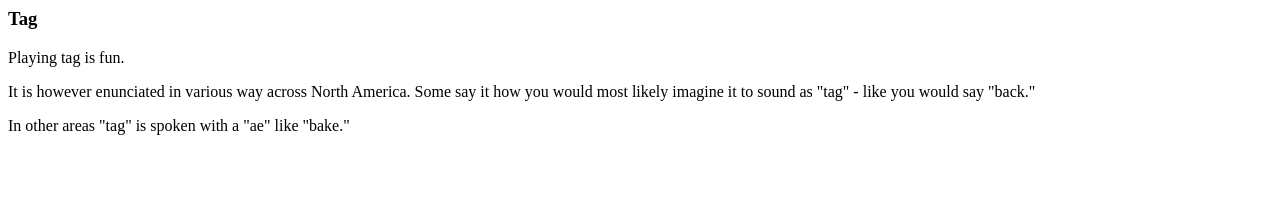
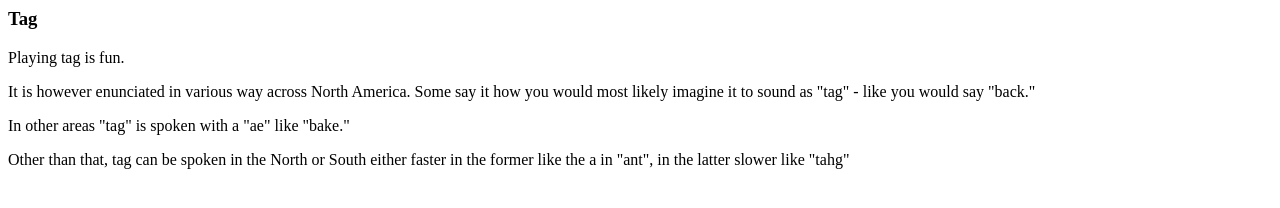
Before and after one commit to Jack-alt8/dumy9, a plain HTML site: page index.html in a window 1280 px wide. Drawn offline with Linux system fonts and the light colour scheme.

Commit message:
last word

```diff
--- a/index.html
+++ b/index.html
@@ -4,5 +4,6 @@
         <p>Playing tag is fun. </p>
         <p>It is however enunciated in various way across North America. Some say it how you would most likely imagine it to sound as "tag" - like you would say "back."</p>
         <p>In other areas "tag" is spoken with a "ae" like "bake."</p>
+        <p>Other than that, tag can be spoken in the North or South either faster in the former like the a in "ant", in the latter slower like "tahg"</p>
     </body>
 </Html>
```
